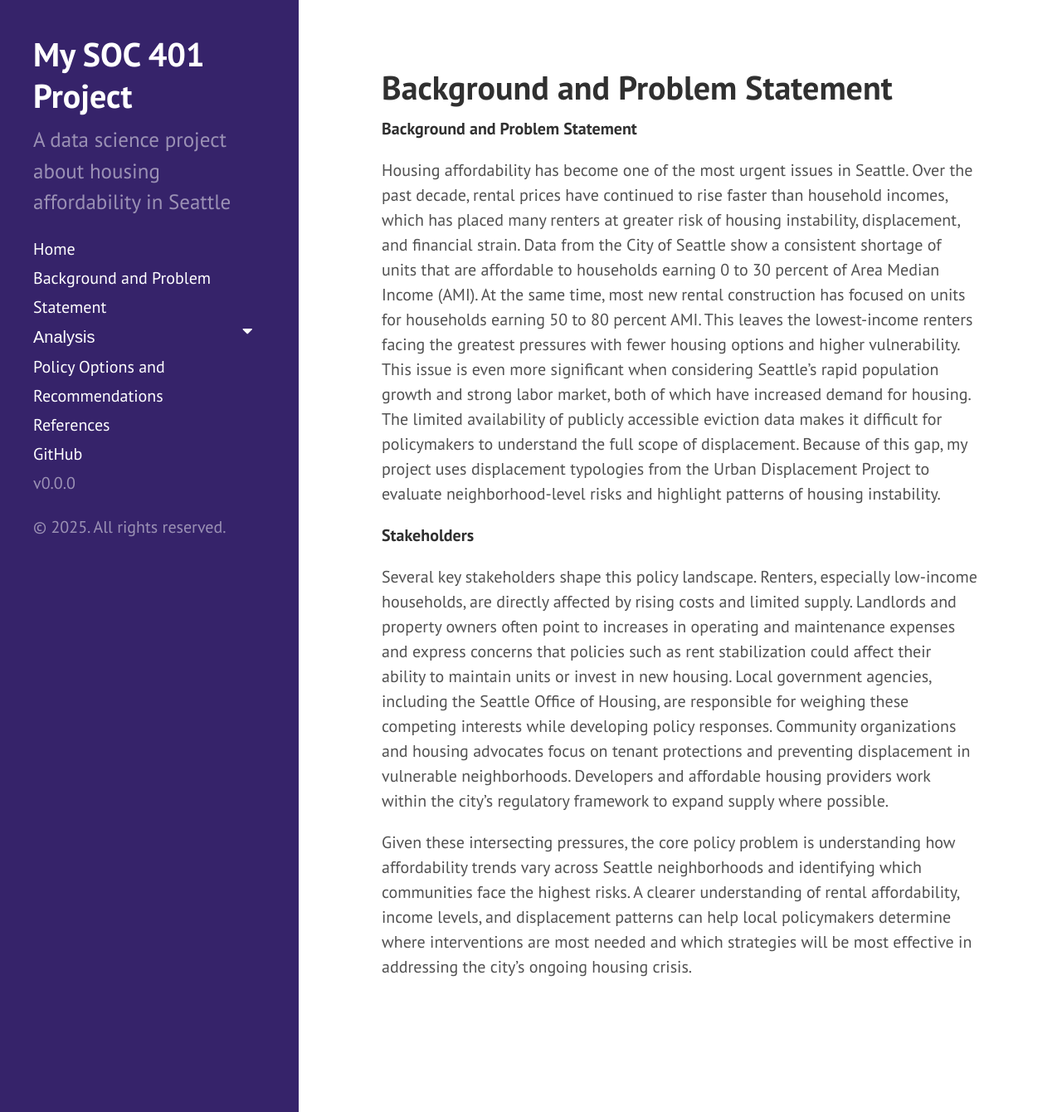
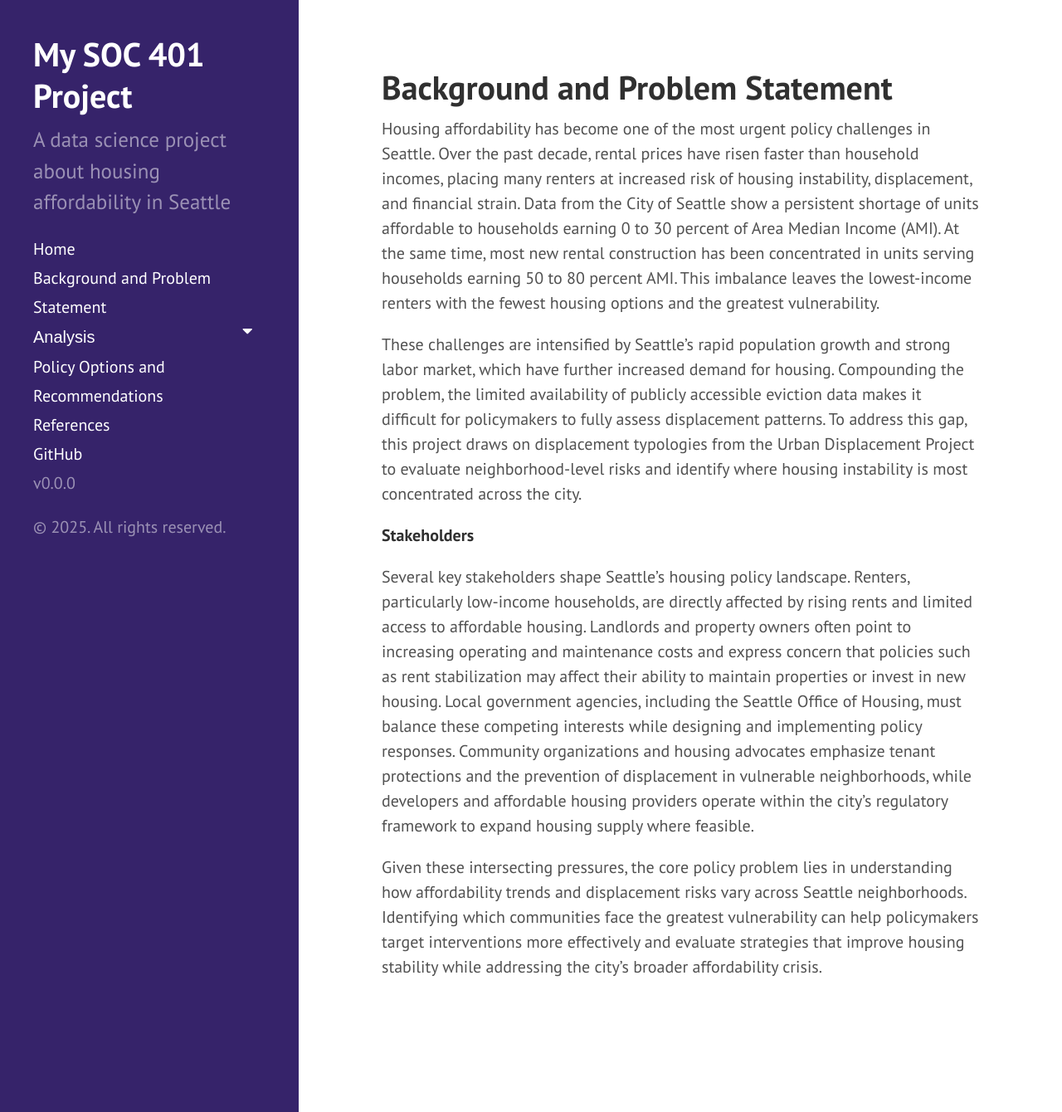
Before and after one commit to ymzakaria/soc401-ymzakaria, a Jekyll site: the page built from motivation.md, in a window 1280 px wide and 1340 px high. Shown: the whole window at 83% size. Built offline with Jekyll 4.4.1, drawn with Linux system fonts in a browser that asks for light colours.

Commit message:
Update motivation.md

```diff
--- a/motivation.md
+++ b/motivation.md
@@ -3,15 +3,12 @@ layout: page
 title: Background and Problem Statement
 ---
 
-**Background and Problem Statement**
+Housing affordability has become one of the most urgent policy challenges in Seattle. Over the past decade, rental prices have risen faster than household incomes, placing many renters at increased risk of housing instability, displacement, and financial strain. Data from the City of Seattle show a persistent shortage of units affordable to households earning 0 to 30 percent of Area Median Income (AMI). At the same time, most new rental construction has been concentrated in units serving households earning 50 to 80 percent AMI. This imbalance leaves the lowest-income renters with the fewest housing options and the greatest vulnerability.
 
-Housing affordability has become one of the most urgent issues in Seattle. Over the past decade, rental prices have continued to rise faster than household incomes, which has placed many renters at greater risk of housing instability, displacement, and financial strain. Data from the City of Seattle show a consistent shortage of units that are affordable to households earning 0 to 30 percent of Area Median Income (AMI). At the same time, most new rental construction has focused on units for households earning 50 to 80 percent AMI. This leaves the lowest-income renters facing the greatest pressures with fewer housing options and higher vulnerability.
-This issue is even more significant when considering Seattle’s rapid population growth and strong labor market, both of which have increased demand for housing. The limited availability of publicly accessible eviction data makes it difficult for policymakers to understand the full scope of displacement. Because of this gap, my project uses displacement typologies from the Urban Displacement Project to evaluate neighborhood-level risks and highlight patterns of housing instability.
-
-
+These challenges are intensified by Seattle’s rapid population growth and strong labor market, which have further increased demand for housing. Compounding the problem, the limited availability of publicly accessible eviction data makes it difficult for policymakers to fully assess displacement patterns. To address this gap, this project draws on displacement typologies from the Urban Displacement Project to evaluate neighborhood-level risks and identify where housing instability is most concentrated across the city.
 
 **Stakeholders**
 
-Several key stakeholders shape this policy landscape. Renters, especially low-income households, are directly affected by rising costs and limited supply. Landlords and property owners often point to increases in operating and maintenance expenses and express concerns that policies such as rent stabilization could affect their ability to maintain units or invest in new housing. Local government agencies, including the Seattle Office of Housing, are responsible for weighing these competing interests while developing policy responses. Community organizations and housing advocates focus on tenant protections and preventing displacement in vulnerable neighborhoods. Developers and affordable housing providers work within the city’s regulatory framework to expand supply where possible.
+Several key stakeholders shape Seattle’s housing policy landscape. Renters, particularly low-income households, are directly affected by rising rents and limited access to affordable housing. Landlords and property owners often point to increasing operating and maintenance costs and express concern that policies such as rent stabilization may affect their ability to maintain properties or invest in new housing. Local government agencies, including the Seattle Office of Housing, must balance these competing interests while designing and implementing policy responses. Community organizations and housing advocates emphasize tenant protections and the prevention of displacement in vulnerable neighborhoods, while developers and affordable housing providers operate within the city’s regulatory framework to expand housing supply where feasible.
 
-Given these intersecting pressures, the core policy problem is understanding how affordability trends vary across Seattle neighborhoods and identifying which communities face the highest risks. A clearer understanding of rental affordability, income levels, and displacement patterns can help local policymakers determine where interventions are most needed and which strategies will be most effective in addressing the city’s ongoing housing crisis.
+Given these intersecting pressures, the core policy problem lies in understanding how affordability trends and displacement risks vary across Seattle neighborhoods. Identifying which communities face the greatest vulnerability can help policymakers target interventions more effectively and evaluate strategies that improve housing stability while addressing the city’s broader affordability crisis.
```
